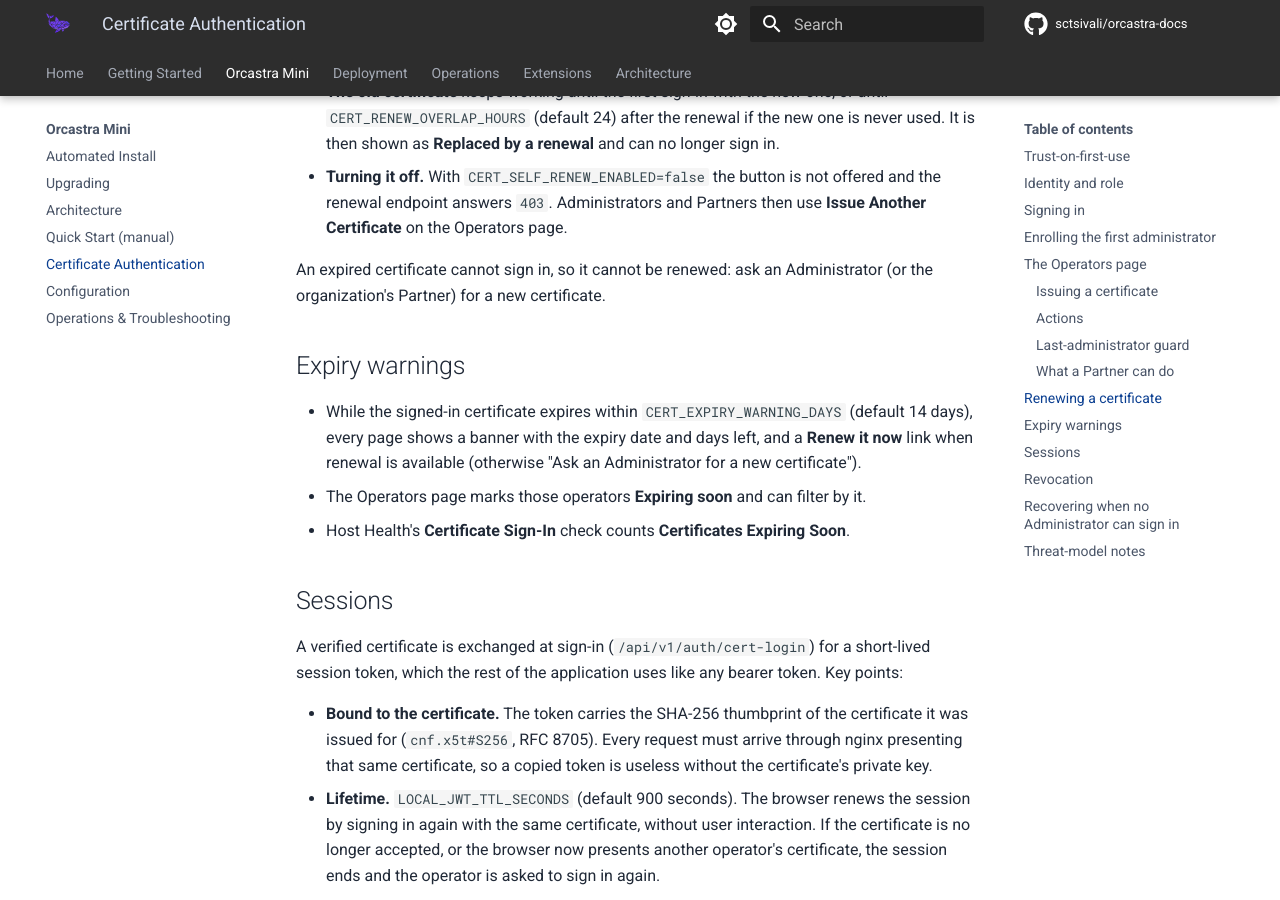
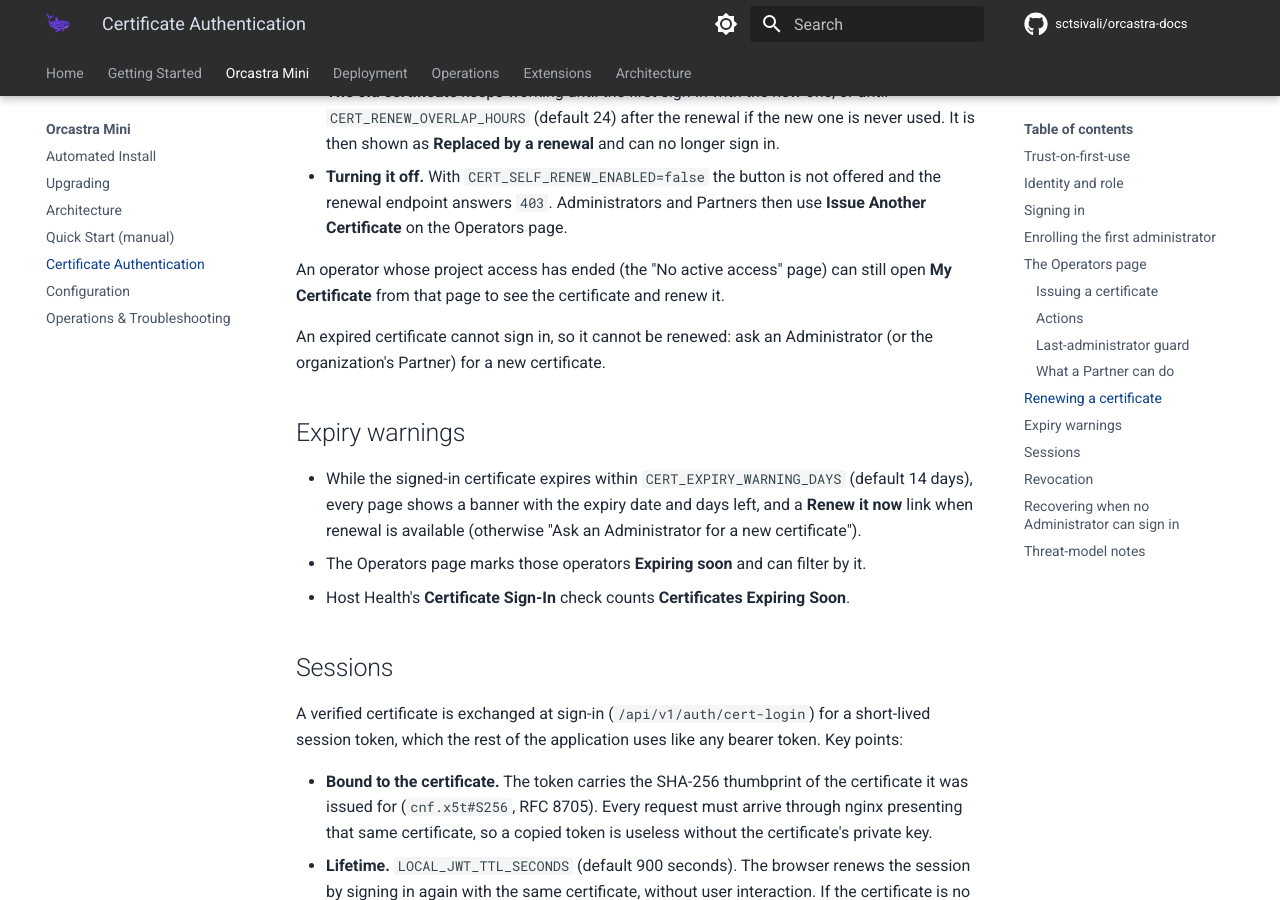
Before and after one commit to sctsivali/orcastra-docs, an MkDocs documentation site: the page built from docs/mini/certificate-auth.md, in a window 1280 px wide and 900 px high, scrolled down 5475 px. Built offline with MkDocs 1.6.1 and Material for MkDocs 9.7.7, drawn with Linux system fonts in a browser that asks for light colours; comment, search, counter and statistics services are not loaded; the version menu is left out.

Commit message:
docs(mini): My Certificate stays reachable behind the access gate

```diff
--- a/docs/mini/certificate-auth.md
+++ b/docs/mini/certificate-auth.md
@@ -187,6 +187,9 @@ name, expiry with the days left, fingerprint, and the number of other active cer
   renewal endpoint answers `403`. Administrators and Partners then use **Issue Another
   Certificate** on the Operators page.
 
+An operator whose project access has ended (the "No active access" page) can still open
+**My Certificate** from that page to see the certificate and renew it.
+
 An expired certificate cannot sign in, so it cannot be renewed: ask an Administrator (or the
 organization's Partner) for a new certificate.
 
```
